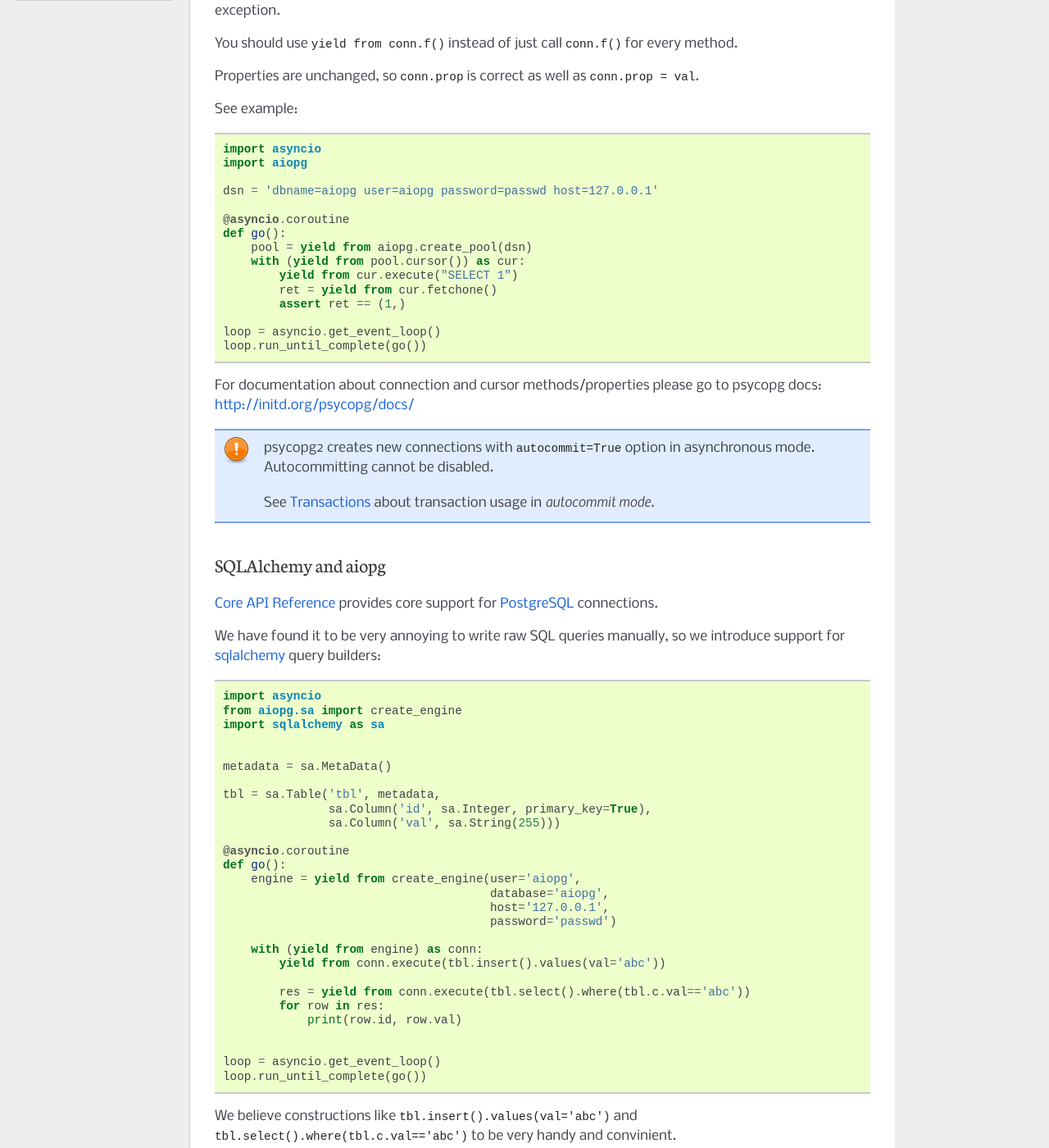
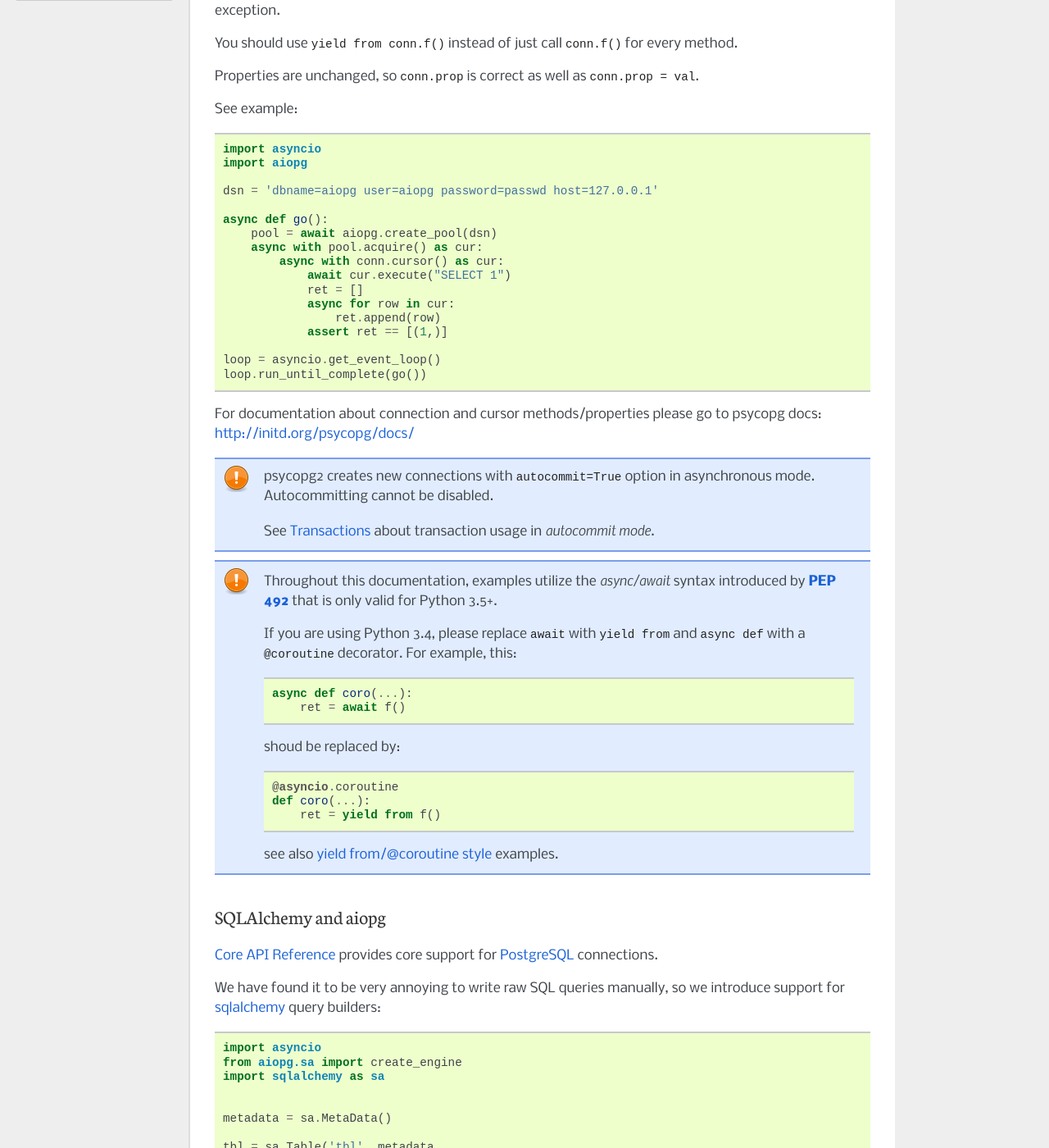
Before and after one commit to aio-libs/aiopg, a Sphinx documentation site: the page built from docs/index.rst, in a window 1280 px wide and 1400 px high, scrolled down 481 px. Shown: the whole window at 82% size. Built offline with Sphinx 7.4.7, drawn with Linux system fonts in a browser that asks for light colours; some of the changed text lies outside the part shown.

Commit message:
Work on new-style docs

```diff
--- a/docs/index.rst
+++ b/docs/index.rst
@@ -46,13 +46,15 @@ See example::
 
     dsn = 'dbname=aiopg user=aiopg password=passwd host=127.0.0.1'
 
-    @asyncio.coroutine
-    def go():
-        pool = yield from aiopg.create_pool(dsn)
-        with (yield from pool.cursor()) as cur:
-            yield from cur.execute("SELECT 1")
-            ret = yield from cur.fetchone()
-            assert ret == (1,)
+    async def go():
+        pool = await aiopg.create_pool(dsn)
+        async with pool.acquire() as cur:
+            async with conn.cursor() as cur:
+                await cur.execute("SELECT 1")
+                ret = []
+                async for row in cur:
+                    ret.append(row)
+                assert ret == [(1,)]
 
     loop = asyncio.get_event_loop()
     loop.run_until_complete(go())
@@ -65,6 +67,26 @@ please go to psycopg docs: http://initd.org/psycopg/docs/
 
           See :ref:`aiopg-core-transactions` about transaction usage
           in *autocommit mode*.
+
+.. note::
+
+   Throughout this documentation, examples utilize the `async/await` syntax
+   introduced by :pep:`492` that is only valid for Python 3.5+.
+
+   If you are using Python 3.4, please replace ``await`` with
+   ``yield from`` and ``async def`` with a ``@coroutine`` decorator.
+   For example, this::
+
+       async def coro(...):
+           ret = await f()
+
+   shoud be replaced by::
+
+       @asyncio.coroutine
+       def coro(...):
+           ret = yield from f()
+
+   see also :ref:`aiopg-examples-old-style` examples.
 
 SQLAlchemy and aiopg
 --------------------
```
Also changed, not shown: README.rst (+18 -15 lines), docs/examples.rst (+33 -4 lines), 4 other files.
